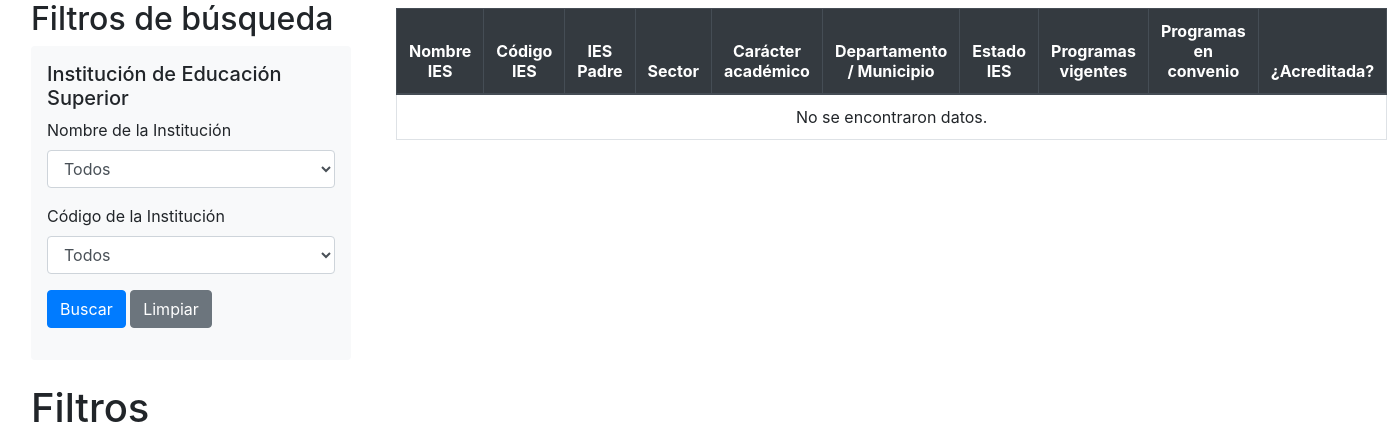
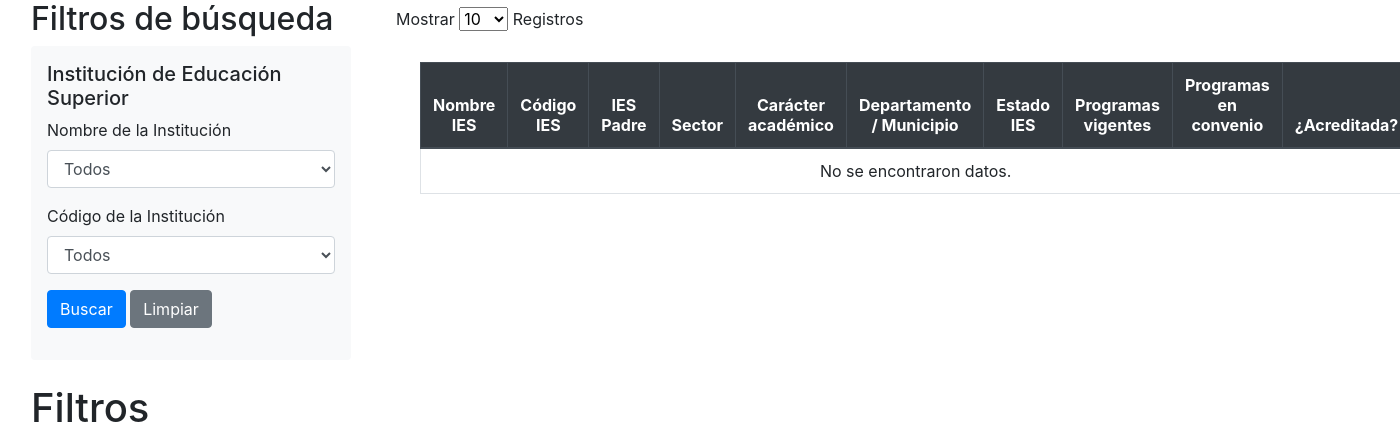
Before and after one commit to Angyacosta/proyectoBD-Instituciones, a PHP site: page / in a window 1400 px wide. Shown: the part 434-865 px from the top of the page. Run offline with PHP 8.4, Linux system fonts and the light colour scheme; data that the repository does not hold is empty; some libraries are stand-ins or nearby versions.

Commit message:
Update Index.php

```diff
--- a/Index.php
+++ b/Index.php
@@ -236,7 +236,19 @@ try {
 
         <!-- Tabla de Resultados -->
         <div class="col-md-9">
-            <div class="container" style="overflow-x: auto;">
+            <div class="col-auto">
+                <label for="num_registros" class="col-form-label">Mostrar </label>
+                <select name="num_registros" id="num_registros" class="form-select">
+                    <option value="10">10</option>
+                    <option value="25">25</option>
+                    <option value="50">50</option>
+                    <option value="100">100</option>
+                </select>
+                <label for="num_registros" class="col-form-label">Registros</label>
+            </div>
+
+            <div class="col-auto m-4" >
+
                 <table class="table table-bordered mt-2" style="text-align: center;">
                     <thead class="thead-dark">
                         <tr>
```
